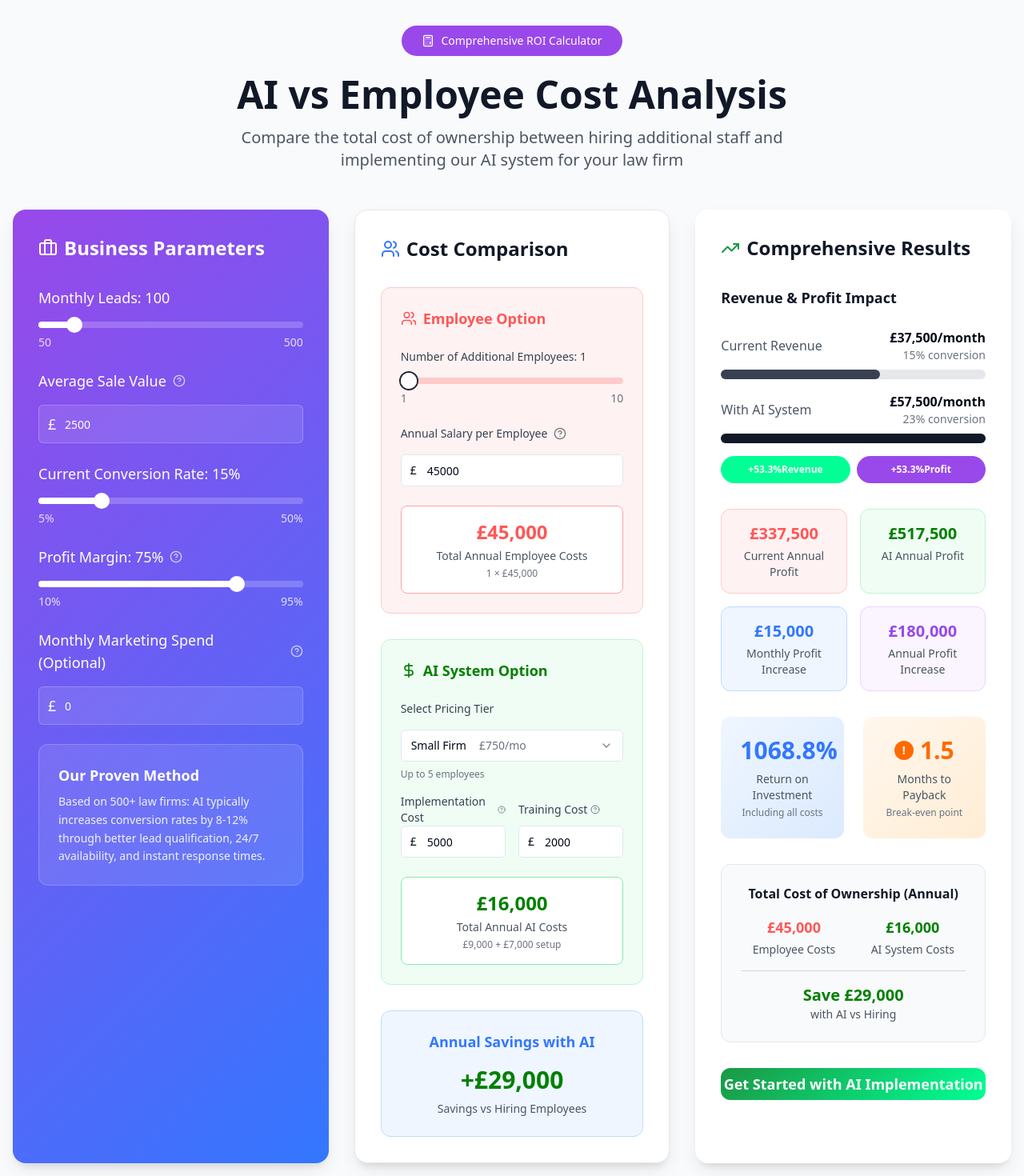
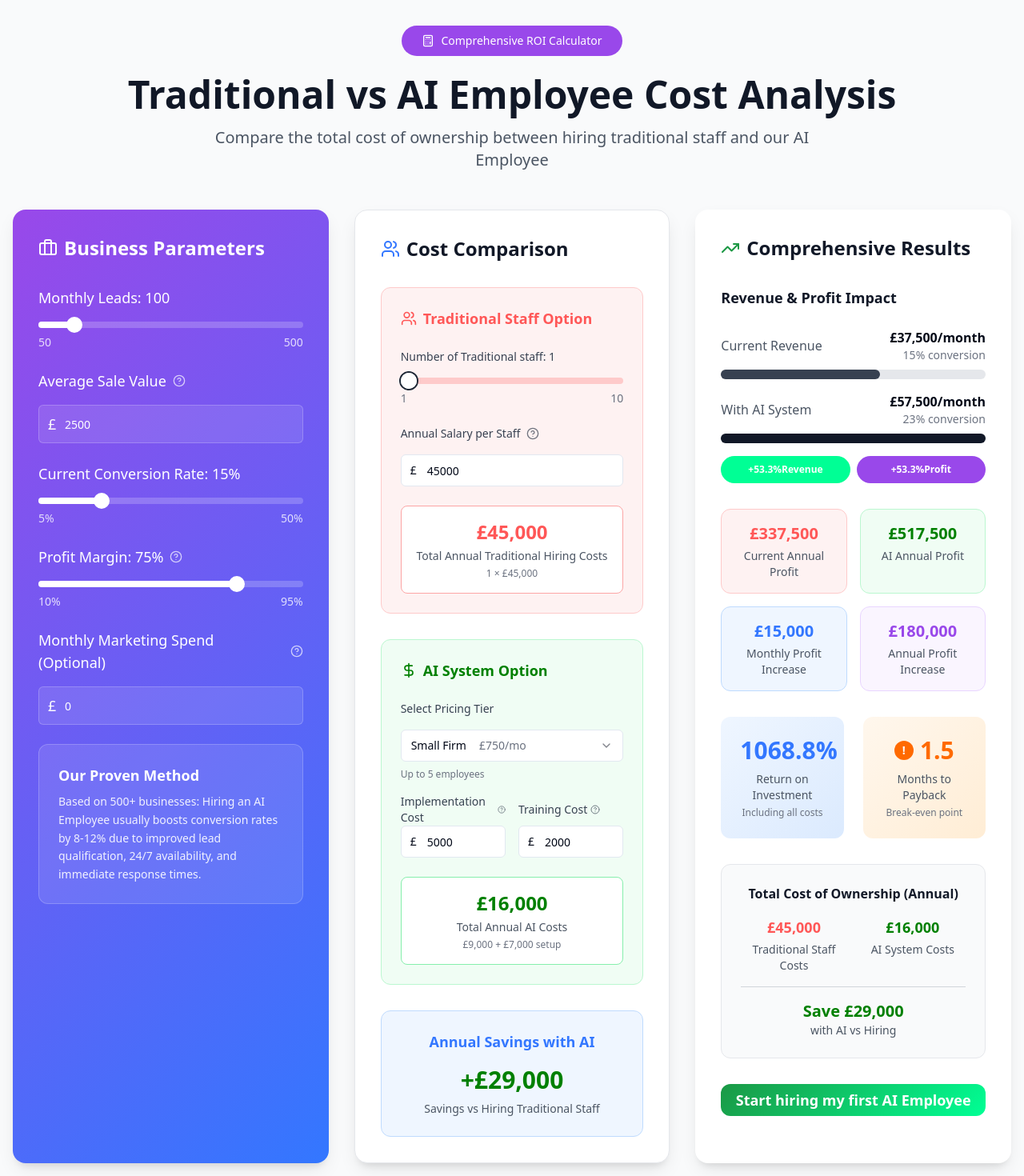
Before and after one commit to kur0s4ki/humX, a React (Vite) app: page / in a window 1280 px wide. Shown: the top 1470 px of the page at 80% size. Built offline with nearby package versions, Linux system fonts and the light colour scheme.

Commit message:
Implement code changes to enhance functionality and improve performance

```diff
--- a/src/components/ROICalculator.tsx
+++ b/src/components/ROICalculator.tsx
@@ -296,10 +296,10 @@ const ROICalculator = () => {
             Comprehensive ROI Calculator
           </Badge>
           <h1 className="text-4xl md:text-5xl font-bold text-gray-900 mb-4">
-            AI vs Employee Cost Analysis
+            Traditional vs AI Employee Cost Analysis
           </h1>
           <p className="text-xl text-gray-600 max-w-3xl mx-auto">
-            Compare the total cost of ownership between hiring additional staff and implementing our AI system for your law firm
+            Compare the total cost of ownership between hiring traditional staff and our AI Employee
           </p>
         </div>
 
@@ -416,8 +416,7 @@ const ROICalculator = () => {
             <div className="bg-white/10 rounded-xl p-6 border border-white/20">
               <h3 className="font-semibold text-lg mb-2">Our Proven Method</h3>
               <p className="text-sm opacity-90 leading-relaxed">
-                Based on 500+ law firms: AI typically increases conversion rates by 8-12% through
-                better lead qualification, 24/7 availability, and instant response times.
+                Based on 500+ businesses: Hiring an AI Employee usually boosts conversion rates by 8-12% due to improved lead qualification, 24/7 availability, and immediate response times.
               </p>
             </div>
           </div>
@@ -433,13 +432,13 @@ const ROICalculator = () => {
             <div className="mb-8 p-6 bg-red-50 rounded-xl border border-red-200">
               <h3 className="text-lg font-semibold mb-6 text-red-metric flex items-center">
                 <Users className="w-5 h-5 mr-2" />
-                Employee Option
+                Traditional Staff Option
               </h3>
 
               {/* Number of Employees */}
               <div className="mb-6">
                 <label className="block text-sm font-medium mb-4 text-gray-700">
-                  Number of Additional Employees: {employeeCount}
+                  Number of Traditional staff: {employeeCount}
                 </label>
                 <Slider
                   value={[employeeCount]}
@@ -459,7 +458,7 @@ const ROICalculator = () => {
               <div className="mb-6">
                 <TooltipWrapper content="Average annual salary including benefits and overhead costs">
                   <label className="flex text-sm font-medium mb-4 text-gray-700 items-center">
-                    Annual Salary per Employee
+                    Annual Salary per Staff
                     <HelpCircle className="w-4 h-4 ml-2 opacity-70" />
                   </label>
                 </TooltipWrapper>
@@ -484,7 +483,7 @@ const ROICalculator = () => {
                       formatFn={formatCurrencyAnimated}
                     />
                   </div>
-                  <div className="text-sm text-gray-600">Total Annual Employee Costs</div>
+                  <div className="text-sm text-gray-600">Total Annual Traditional Hiring Costs</div>
                   <div className="text-xs text-gray-500 mt-1">
                     {employeeCount} × {formatCurrency(annualSalaryPerEmployee)}
                   </div>
@@ -616,7 +615,7 @@ const ROICalculator = () => {
                   />
                 </div>
                 <div className="text-sm text-gray-600">
-                  {results.totalSavings > 0 ? 'Savings' : 'Additional Cost'} vs Hiring Employees
+                  Savings vs Hiring Traditional Staff
                 </div>
               </div>
             </div>
@@ -767,7 +766,7 @@ const ROICalculator = () => {
                       formatFn={formatCurrencyAnimated}
                     />
                   </div>
-                  <div className="text-sm text-gray-600">Employee Costs</div>
+                  <div className="text-sm text-gray-600">Traditional Staff Costs</div>
                 </div>
                 <div className="text-center">
                   <div className="text-lg font-bold text-green-metric mb-1">
@@ -793,7 +792,7 @@ const ROICalculator = () => {
 
             {/* CTA Button */}
             <Button className="w-full bg-gradient-green text-white font-semibold py-4 text-lg rounded-xl hover:opacity-90 transition-opacity">
-              Get Started with AI Implementation
+              Start hiring my first AI Employee
             </Button>
           </div>
         </div>
@@ -802,7 +801,7 @@ const ROICalculator = () => {
         <div className="mt-12 max-w-4xl mx-auto">
           <div className="bg-white rounded-2xl p-8 shadow-card">
             <h3 className="text-2xl font-bold text-gray-900 mb-6 text-center">
-              Why Choose AI Over Additional Staff?
+              Why Choose AI Employee Over Traditional Staff?
             </h3>
             <div className="grid md:grid-cols-3 gap-6">
               <div className="text-center">
```
Also changed, not shown: 1 other file (tests, documents, lock files or other folders).
